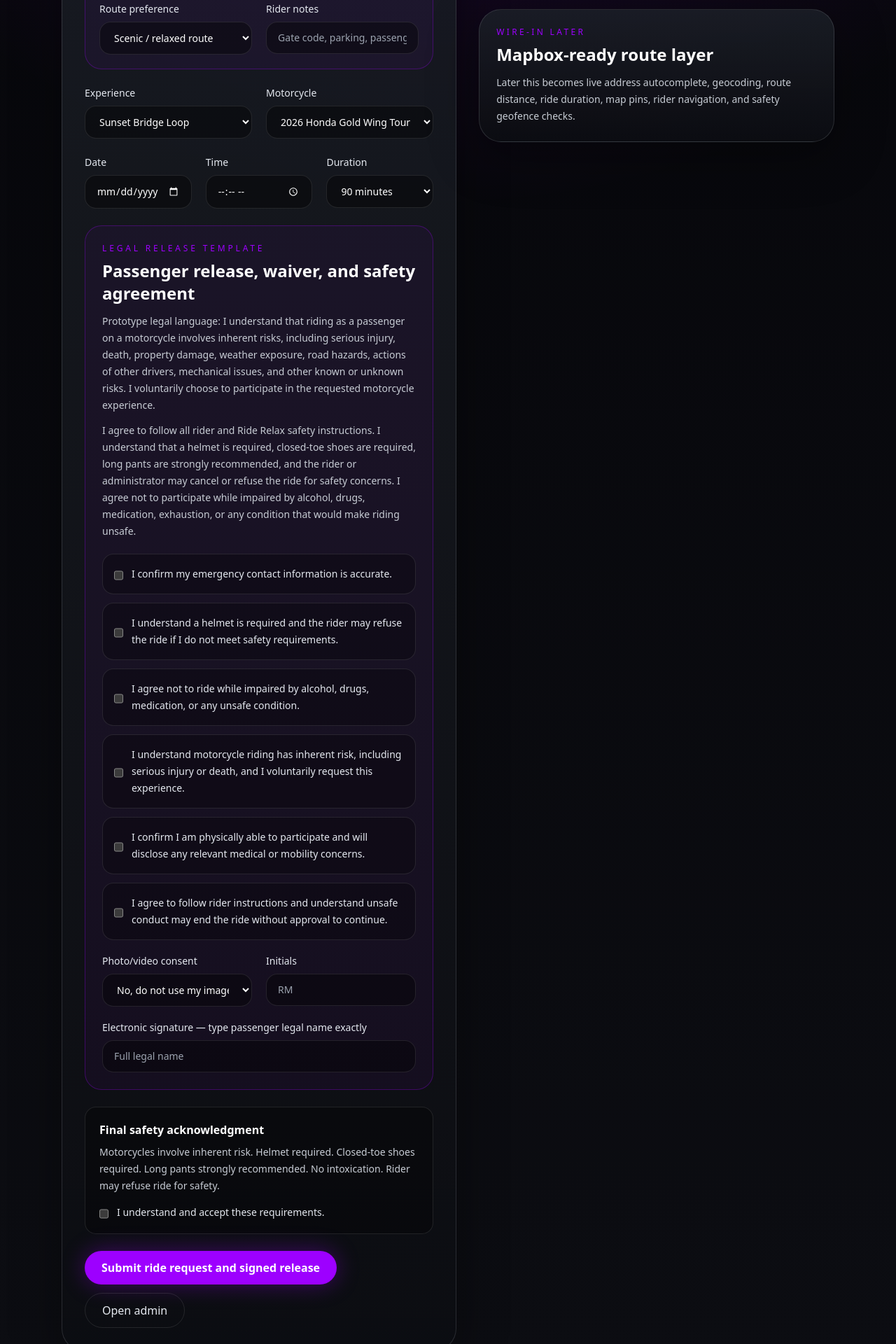
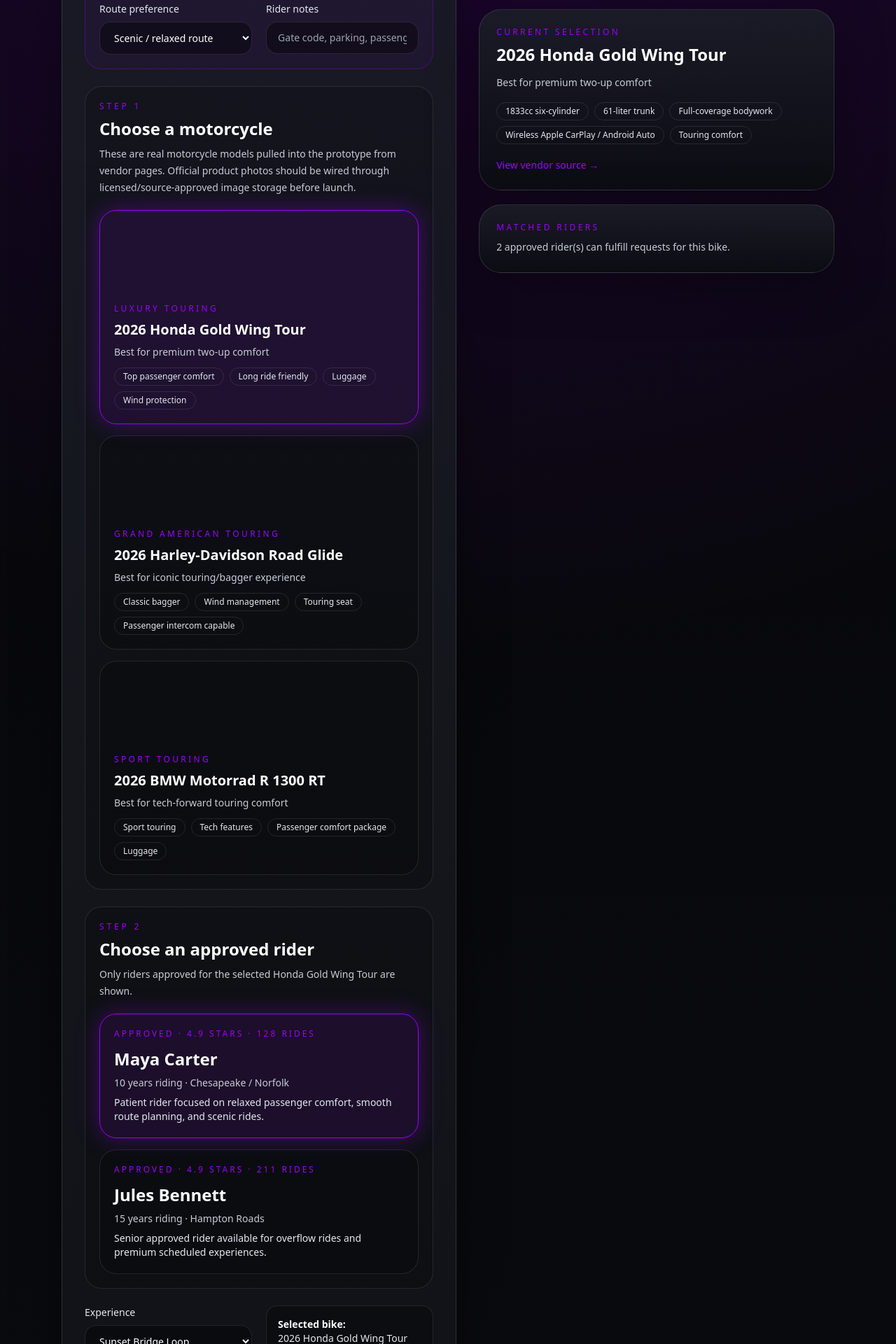
Before and after one commit to MalMcDan/RR-Revolution, a Next.js app: page /request in a window 1280 px wide. Shown: the part 780-2700 px from the top of the page at 70% size. Built offline with nearby package versions, Linux system fonts and the light colour scheme.

Commit message:
Match riders after bike selection

```diff
--- a/app/request/page.tsx
+++ b/app/request/page.tsx
@@ -1,11 +1,11 @@
 "use client";
 
 import Link from "next/link";
-import { FormEvent, useState } from "react";
+import { FormEvent, useMemo, useState } from "react";
 import { useRouter } from "next/navigation";
 import { PrototypeNav } from "../../components/prototype-nav";
 import { MockRouteMap } from "../../components/mock-route-map";
-import { estimateRoute, experiences, motorcycles, type PassengerRelease, type RideRequest } from "../../lib/prototype-data";
+import { estimateRoute, experiences, getBikeById, getRidersForBike, motorcycleInventory, riderProfiles, type PassengerRelease, type RideRequest } from "../../lib/prototype-data";
 
 const inputClass = "mt-2 w-full rounded-2xl border border-white/10 bg-black/40 px-4 py-3 text-white outline-none focus:border-rr-purple";
 const labelClass = "text-sm font-medium text-rr-silver";
@@ -15,7 +15,16 @@
   const [error, setError] = useState("");
   const [pickupPreview, setPickupPreview] = useState("Downtown Norfolk, VA");
   const [dropoffPreview, setDropoffPreview] = useState("Virginia Beach Oceanfront");
+  const [selectedBikeId, setSelectedBikeId] = useState(motorcycleInventory[0].id);
+  const matchedRiders = useMemo(() => getRidersForBike(selectedBikeId), [selectedBikeId]);
+  const [selectedRiderId, setSelectedRiderId] = useState(matchedRiders[0]?.id || riderProfiles[0].id);
   const router = useRouter();
+
+  function chooseBike(bikeId: string) {
+    setSelectedBikeId(bikeId);
+    const firstMatchedRider = getRidersForBike(bikeId)[0];
+    if (firstMatchedRider) setSelectedRiderId(firstMatchedRider.id);
+  }
 
   function submitRequest(event: FormEvent<HTMLFormElement>) {
     event.preventDefault();
@@ -29,7 +38,16 @@
     const pickupLocation = String(form.get("pickupLocation") || "");
     const dropoffLocation = String(form.get("dropoffLocation") || "");
     const duration = String(form.get("duration") || "");
+    const bikeId = String(form.get("selectedBikeId") || selectedBikeId);
+    const riderId = String(form.get("selectedRiderId") || selectedRiderId);
+    const selectedBike = getBikeById(bikeId);
+    const selectedRider = riderProfiles.find((rider) => rider.id === riderId);
     const routeEstimate = estimateRoute(pickupLocation, dropoffLocation, duration);
+
+    if (!selectedRider) {
+      setError("Please choose an approved rider for the selected bike.");
+      return;
+    }
 
     if (!safetyAccepted || missingReleaseCheck) {
       setError("All required safety and legal release acknowledgments must be checked before submitting a ride request.");
@@ -57,6 +75,7 @@
       releaseVersion: "RR passenger release prototype v0.1 - attorney review required"
     };
 
+    const selectedBikeName = `${selectedBike.year} ${selectedBike.make} ${selectedBike.model}`;
     const request: RideRequest = {
       passengerName,
       phone: String(form.get("phone") || ""),
@@ -67,14 +86,18 @@
       riderNotes: String(form.get("riderNotes") || ""),
       estimatedDistance: routeEstimate.estimatedDistance,
       estimatedRideTime: routeEstimate.estimatedRideTime,
+      selectedBikeId: selectedBike.id,
+      selectedBikeName,
+      selectedRiderId: selectedRider.id,
+      selectedRiderName: selectedRider.name,
       experience: String(form.get("experience") || ""),
-      motorcycle: String(form.get("motorcycle") || ""),
+      motorcycle: selectedBikeName,
       date: String(form.get("date") || ""),
       time: String(form.get("time") || ""),
       duration,
       safetyAccepted,
       passengerRelease,
-      status: "Submitted for rider review",
+      status: `Submitted to ${selectedRider.name} for review`,
       createdAt: new Date().toISOString()
     };
     const existing = JSON.parse(localStorage.getItem("rr_ride_requests") || "[]");
@@ -82,13 +105,15 @@
     router.push("/confirmation");
   }
 
+  const selectedBike = getBikeById(selectedBikeId);
+
   return (
     <main className="min-h-screen bg-rr-radial text-white">
       <PrototypeNav />
       <section className="mx-auto max-w-6xl px-6 py-12">
         <div className="text-xs uppercase tracking-[0.42em] text-rr-purple">Passenger flow</div>
         <h1 className="rr-metal-text mt-3 text-5xl font-black">Request a scheduled ride</h1>
-        <p className="mt-4 max-w-3xl text-rr-chrome">Choose pickup and drop-off points, preview the route layer, sign the passenger release, and submit the request for rider review.</p>
+        <p className="mt-4 max-w-3xl text-rr-chrome">Choose pickup and drop-off points, choose a real motorcycle model, select an approved rider matched to that bike, sign the release, and submit the request.</p>
 
         {error ? <div className="mt-6 rounded-2xl border border-red-500/40 bg-red-500/10 p-4 text-red-100">{error}</div> : null}
 
@@ -115,9 +140,52 @@
               </div>
             </section>
 
+            <section className="rounded-[1.5rem] border border-white/10 bg-black/20 p-5">
+              <div className="text-xs uppercase tracking-[0.32em] text-rr-purple">Step 1</div>
+              <h2 className="mt-2 text-2xl font-black">Choose a motorcycle</h2>
+              <p className="mt-2 text-sm leading-6 text-rr-chrome">These are real motorcycle models pulled into the prototype from vendor pages. Official product photos should be wired through licensed/source-approved image storage before launch.</p>
+              <input type="hidden" name="selectedBikeId" value={selectedBikeId} />
+              <div className="mt-5 grid gap-4">
+                {motorcycleInventory.map((bike) => {
+                  const checked = selectedBikeId === bike.id;
+                  return (
+                    <button key={bike.id} type="button" onClick={() => chooseBike(bike.id)} className={`rounded-3xl border p-0 text-left transition ${checked ? "border-rr-purple bg-rr-purple/10 shadow-glow" : "border-white/10 bg-black/20 hover:border-rr-purple/50"}`}>
+                      <div className={`h-28 rounded-t-3xl bg-gradient-to-br ${bike.visualTheme}`} />
+                      <div className="p-5">
+                        <div className="text-xs uppercase tracking-[0.28em] text-rr-purple">{bike.category}</div>
+                        <h3 className="mt-2 text-xl font-black">{bike.year} {bike.make} {bike.model}</h3>
+                        <p className="mt-2 text-sm text-rr-chrome">{bike.passengerFit}</p>
+                        <div className="mt-3 flex flex-wrap gap-2 text-xs text-rr-silver">{bike.comfortTags.map((tag) => <span key={tag} className="rounded-full border border-white/10 px-3 py-1">{tag}</span>)}</div>
+                      </div>
+                    </button>
+                  );
+                })}
+              </div>
+            </section>
+
+            <section className="rounded-[1.5rem] border border-white/10 bg-black/20 p-5">
+              <div className="text-xs uppercase tracking-[0.32em] text-rr-purple">Step 2</div>
+              <h2 className="mt-2 text-2xl font-black">Choose an approved rider</h2>
+              <p className="mt-2 text-sm leading-6 text-rr-chrome">Only riders approved for the selected {selectedBike.make} {selectedBike.model} are shown.</p>
+              <input type="hidden" name="selectedRiderId" value={selectedRiderId} />
+              <div className="mt-5 grid gap-4">
+                {matchedRiders.map((rider) => {
+                  const checked = selectedRiderId === rider.id;
+                  return (
+                    <button key={rider.id} type="button" onClick={() => setSelectedRiderId(rider.id)} className={`rounded-3xl border p-5 text-left transition ${checked ? "border-rr-purple bg-rr-purple/10 shadow-glow" : "border-white/10 bg-black/20 hover:border-rr-purple/50"}`}>
+                      <div className="text-xs uppercase tracking-[0.25em] text-rr-purple">{rider.status} · {rider.rating} stars · {rider.completedRides} rides</div>
+                      <h3 className="mt-3 text-2xl font-black">{rider.name}</h3>
+                      <p className="mt-2 text-sm text-rr-chrome">{rider.years} · {rider.homeArea}</p>
+                      <p className="mt-2 text-sm text-rr-silver">{rider.bio}</p>
+                    </button>
+                  );
+                })}
+              </div>
+            </section>
+
             <div className="grid gap-5 md:grid-cols-2">
               <label className={labelClass}>Experience<select name="experience" required className={inputClass}>{experiences.map((item) => <option key={item.id}>{item.title}</option>)}</select></label>
-              <label className={labelClass}>Motorcycle<select name="motorcycle" required className={inputClass}>{motorcycles.map((bike) => <option key={bike.id}>{bike.name}</option>)}</select></label>
+              <div className="rounded-2xl border border-white/10 bg-black/30 p-4 text-sm text-rr-silver"><strong className="text-white">Selected bike:</strong><br />{selectedBike.year} {selectedBike.make} {selectedBike.model}</div>
             </div>
             <div className="grid gap-5 md:grid-cols-3">
               <label className={labelClass}>Date<input type="date" name="date" required className={inputClass} /></label>
@@ -151,7 +219,7 @@
               <label className="mt-4 flex gap-3 text-sm text-rr-silver"><input type="checkbox" name="safetyAccepted" className="mt-1" />I understand and accept these requirements.</label>
             </div>
             <div className="flex flex-wrap gap-3">
-              <button className="rounded-full bg-rr-purple px-6 py-3 font-semibold shadow-glow">Submit ride request and signed release</button>
+              <button className="rounded-full bg-rr-purple px-6 py-3 font-semibold shadow-glow">Submit ride request to selected rider</button>
               <Link href="/admin" className="rounded-full border border-white/10 px-6 py-3 text-rr-silver">Open admin</Link>
             </div>
           </div>
@@ -159,9 +227,15 @@
           <aside className="space-y-5 lg:sticky lg:top-6 lg:self-start">
             <MockRouteMap pickup={pickupPreview} dropoff={dropoffPreview} />
             <div className="rr-card rounded-[2rem] p-6">
-              <div className="text-xs uppercase tracking-[0.28em] text-rr-purple">Wire-in later</div>
-              <h3 className="mt-2 text-2xl font-black">Mapbox-ready route layer</h3>
-              <p className="mt-3 text-sm leading-6 text-rr-chrome">Later this becomes live address autocomplete, geocoding, route distance, ride duration, map pins, rider navigation, and safety geofence checks.</p>
+              <div className="text-xs uppercase tracking-[0.28em] text-rr-purple">Current selection</div>
+              <h3 className="mt-2 text-2xl font-black">{selectedBike.year} {selectedBike.make} {selectedBike.model}</h3>
+              <p className="mt-3 text-sm leading-6 text-rr-chrome">{selectedBike.passengerFit}</p>
+              <div className="mt-4 flex flex-wrap gap-2 text-xs text-rr-silver">{selectedBike.highlights.map((item) => <span key={item} className="rounded-full border border-white/10 px-3 py-1">{item}</span>)}</div>
+              <a href={selectedBike.vendorUrl} target="_blank" rel="noreferrer" className="mt-5 inline-flex text-sm text-rr-purple">View vendor source →</a>
+            </div>
+            <div className="rr-card rounded-[2rem] p-6">
+              <div className="text-xs uppercase tracking-[0.28em] text-rr-purple">Matched riders</div>
+              <p className="mt-2 text-sm leading-6 text-rr-chrome">{matchedRiders.length} approved rider(s) can fulfill requests for this bike.</p>
             </div>
           </aside>
         </form>
```
